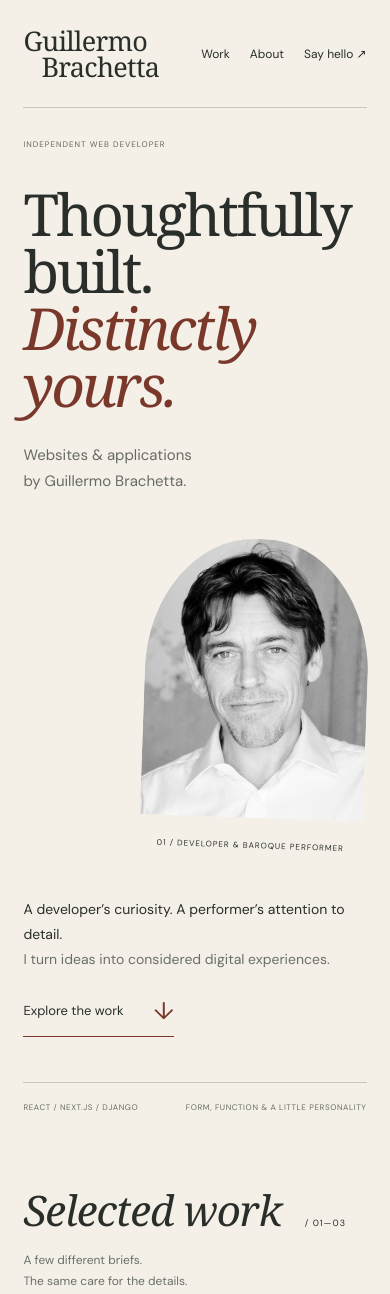
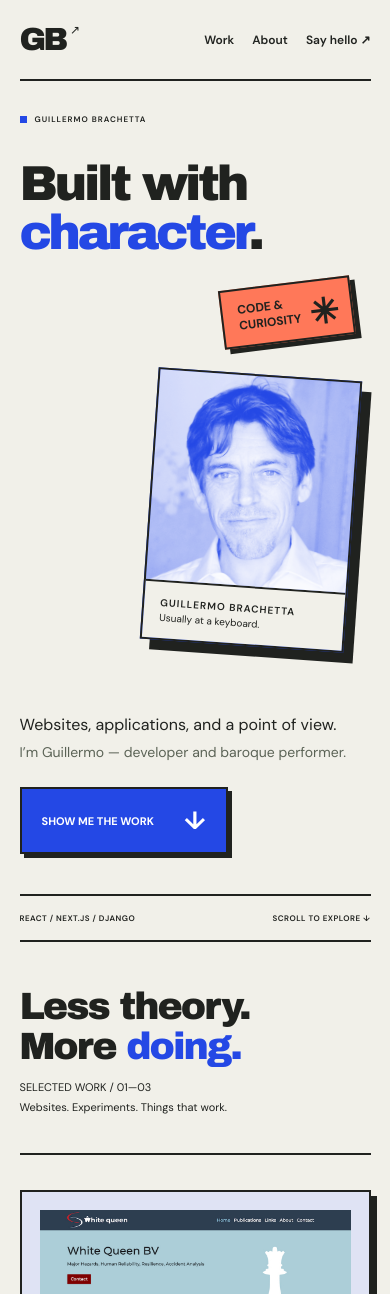
Before and after one commit to GBrachetta/my-portfolio, a Gatsby site: page / in a window 390 px wide. Shown: the top 1294 px of the page. Built offline with nearby package versions, Linux system fonts and the light colour scheme; Gatsby itself is replaced by a stand-in of ours; a web font is replaced by a local one.

Commit message:
Explore graphic portfolio with cobalt accents and bold typography

```diff
--- a/src/pages/index.jsx
+++ b/src/pages/index.jsx
@@ -4,7 +4,7 @@ import portrait from "../images/me.png";
 import whiteQueen from "../images/project4.jpg";
 import dice from "../images/project.jpg";
 import nina from "../images/project6.jpg";
-import "../style/editorial.scss";
+import "../style/graphic.scss";
 
 const selected = [
   { ...projectsData[0], image: whiteQueen, type: "01 / CLIENT WEBSITE", description: "A clear digital presence for a Dutch safety consultancy. Branding, development, and a way to start the conversation." },
@@ -17,31 +17,31 @@ export default function IndexPage() {
     <>
       <a className="skip-link" href="#work">Skip to work</a>
       <header className="site-header">
-        <a className="wordmark" href="#top" aria-label="Guillermo Brachetta home">Guillermo<br /><span>Brachetta</span></a>
-        <span className="header-note">DEVELOPMENT · MUSIC · CURIOSITY</span>
+        <a className="wordmark" href="#top" aria-label="Guillermo Brachetta home">GB<span>↗</span></a>
+        <span className="header-note">WEB DEVELOPER. BAROQUE PERFORMER.</span>
         <nav aria-label="Main navigation"><a href="#work">Work</a><a href="#about">About</a><a href="mailto:brachetta@me.com">Say hello <span aria-hidden="true">↗</span></a></nav>
       </header>
       <main id="top">
         <section className="intro" aria-labelledby="intro-title">
-          <div className="intro-kicker">INDEPENDENT WEB DEVELOPER <span className="edition">A SELECTED PORTFOLIO</span></div>
-          <div className="editorial-hero"><div><h1 id="intro-title">Thoughtfully built.<br /><em>Distinctly yours.</em></h1><p className="hero-caption">Websites &amp; applications<br />by Guillermo Brachetta.</p></div><figure className="hero-portrait"><img src={portrait} alt="Guillermo Brachetta" /><figcaption>01 / DEVELOPER &amp; BAROQUE PERFORMER</figcaption></figure></div>
-          <div className="intro-bottom"><p>A developer’s curiosity. A performer’s attention to detail.<br /><span>I turn ideas into considered digital experiences.</span></p><a className="round-link" href="#work"><span>Explore the work</span><span aria-hidden="true">↓</span></a></div>
-          <div className="hero-rule"><span>REACT / NEXT.JS / DJANGO</span><span>FORM, FUNCTION & A LITTLE PERSONALITY</span></div>
+          <div className="intro-kicker"><span className="status-dot" /> GUILLERMO BRACHETTA <span className="edition">WEB DEVELOPMENT / SELECTED WORK</span></div>
+          <div className="graphic-hero"><div className="graphic-title"><h1 id="intro-title">Built with<br /><span className="character-word">character<span className="period">.</span></span></h1><span className="hero-stamp">CODE &amp;<br />CURIOSITY <span aria-hidden="true">✳</span></span></div><figure className="graphic-portrait"><img src={portrait} alt="Guillermo Brachetta" /><figcaption>GUILLERMO BRACHETTA<br /><span>Usually at a keyboard.</span></figcaption></figure></div>
+          <div className="intro-bottom"><p>Websites, applications, and a point of view.<br /><span>I’m Guillermo — developer and baroque performer.</span></p><a className="round-link" href="#work"><span>SHOW ME THE WORK</span><span aria-hidden="true">↓</span></a></div>
+          <div className="hero-rule"><span>REACT / NEXT.JS / DJANGO</span><span>SCROLL TO EXPLORE ↓</span></div>
         </section>
         <section className="work-section" id="work" aria-labelledby="work-title">
-          <div className="section-heading"><h2 id="work-title"><em>Selected work</em><span> / 01—03</span></h2><p>A few different briefs.<br />The same care for the details.</p></div>
+          <div className="section-heading"><h2 id="work-title">Less theory.<br /><span className="heading-solid">More <em>doing.</em></span></h2><p>SELECTED WORK / 01—03<br />Websites. Experiments. Things that work.</p></div>
           {selected.map((project) => <article className="work-card" key={project.title}>
             <a className="work-image" href={project.url} target="_blank" rel="noopener noreferrer" aria-label={`Visit ${project.title}`}><img src={project.image} alt={`${project.title} website preview`} loading="lazy" /><span className="image-arrow" aria-hidden="true">↗</span></a>
             <div className="work-details"><span className="eyebrow">{project.type}</span><h3>{project.title}</h3><p>{project.description}</p><div className="project-links"><a href={project.url} target="_blank" rel="noopener noreferrer">Visit website ↗</a>{project.repo && <a href={project.repo} target="_blank" rel="noopener noreferrer">Source code ↗</a>}</div></div>
           </article>)}
           <a className="github-link" href="https://github.com/GBrachetta" target="_blank" rel="noopener noreferrer">Explore more on GitHub ↗</a>
         </section>
-        <section className="about-section" id="about" aria-labelledby="about-title"><div className="about-photo"><img src={portrait} alt="Guillermo Brachetta" loading="lazy" /><span>GUILLERMO BRACHETTA / A DIFFERENT PERSPECTIVE</span></div><div className="about-copy"><span className="eyebrow">BEYOND THE SCREEN</span><h2 id="about-title">A practice in<br /><em>paying attention.</em></h2><p>I’m Guillermo, a web developer and baroque performer. I work with React, Next.js, and Django to turn ideas into websites and applications.</p><p>Music and development both give me room to explore, solve problems, and care about the details. I enjoy the work that happens between an idea and something that feels right.</p><a className="text-link" href={aboutData.resume} target="_blank" rel="noopener noreferrer">Take a look at my CV ↗</a></div></section>
-        <section className="contact-section" aria-labelledby="contact-title"><span className="eyebrow">LET’S BEGIN A CONVERSATION</span><h2 id="contact-title">Your next idea,<br /><em>beautifully realised.</em></h2><a className="contact-email" href="mailto:brachetta@me.com">brachetta@me.com <span aria-hidden="true">↗</span></a></section>
+        <section className="about-section" id="about" aria-labelledby="about-title"><div className="about-photo"><img src={portrait} alt="Guillermo Brachetta" loading="lazy" /><span>THE PERSON BEHIND THE KEYBOARD(S).</span></div><div className="about-copy"><span className="eyebrow">A NOTE ABOUT ME</span><h2 id="about-title">Different disciplines.<br /><em>Same curiosity.</em></h2><p>I’m Guillermo, a web developer and baroque performer. I work with React, Next.js, and Django to turn ideas into websites and applications.</p><p>Music and development both give me room to explore, solve problems, and care about the details. I enjoy the work that happens between an idea and something that feels right.</p><a className="text-link" href={aboutData.resume} target="_blank" rel="noopener noreferrer">Take a look at my CV ↗</a></div></section>
+        <section className="contact-section" aria-labelledby="contact-title"><span className="eyebrow">GOT SOMETHING IN MIND?</span><h2 id="contact-title">Have an idea?<br /><em>Let’s build it.</em></h2><a className="contact-email" href="mailto:brachetta@me.com">brachetta@me.com <span aria-hidden="true">↗</span></a></section>
       </main>
       <footer className="site-footer"><a className="footer-signature" href="#top" aria-label="Guillermo Brachetta — back to top">Guillermo<br /><em>Brachetta.</em><span aria-hidden="true">↗</span></a><div className="footer-bottom"><span>© {new Date().getFullYear()} Guillermo Brachetta</span><div><a href="https://www.linkedin.com/in/guillermo-brachetta/" target="_blank" rel="noopener noreferrer">LinkedIn ↗</a><a href="https://github.com/GBrachetta" target="_blank" rel="noopener noreferrer">GitHub ↗</a><a href="#top">Back to top ↑</a></div></div></footer>
     </>
   );
 }
 
-export const Head = () => <><html lang="en" /><title>Guillermo Brachetta — Developer &amp; Baroque Performer</title><meta name="description" content="Websites, applications, and a different perspective. Selected development work by Guillermo Brachetta, web developer and baroque performer." /><meta name="theme-color" content="#f4f0e8" /></>;
+export const Head = () => <><html lang="en" /><title>Guillermo Brachetta — Developer &amp; Baroque Performer</title><meta name="description" content="Websites, applications, and a different perspective. Selected development work by Guillermo Brachetta, web developer and baroque performer." /><meta name="theme-color" content="#f1f0e9" /></>;
--- /dev/null
+++ b/src/style/graphic.scss
@@ -0,0 +1,32 @@
+@import url('https://fonts.googleapis.com/css2?family=Archivo+Black&family=DM+Sans:wght@400;500;600;700&display=swap');
+$paper: #f1f0e9;
+$ink: #20221f;
+$blue: #2448e5;
+$line: #c2c5bb;
+* { box-sizing: border-box; }
+html { scroll-behavior: smooth; scroll-padding-top: 25px; }
+body { margin: 0; background: $paper; color: $ink; font-family: 'DM Sans', sans-serif; -webkit-font-smoothing: antialiased; }
+a { color: inherit; text-decoration: none; }
+a:focus-visible { outline: 3px solid $blue; outline-offset: 6px; }
+::selection { background: $blue; color: white; }
+.skip-link { position: fixed; top: -100px; left: 20px; z-index: 10; background: $ink; color: white; padding: 15px; &:focus { top: 10px; } }
+.site-header { display: flex; align-items: center; margin: 0 5%; padding: 22px 0; border-bottom: 2px solid $ink; gap: 35px; }
+.wordmark { font-family: 'Archivo Black', sans-serif; font-size: 32px; letter-spacing: -3px; span { font-family: 'DM Sans', sans-serif; font-size: 12px; vertical-align: top; letter-spacing: 0; margin-left: 5px; } }
+.header-note, .intro-kicker, .hero-rule, .eyebrow, figcaption, .about-photo span { font-family: 'DM Sans', sans-serif; font-size: 10px; font-weight: 600; letter-spacing: 1px; line-height: 1.5; }
+.site-header nav { margin-left: auto; display: flex; gap: 27px; font-size: 13px; font-weight: 600; a:hover { color: $blue; } }
+.intro { padding: 32px 5% 0; }.intro-kicker { display: flex; gap: 8px; align-items: center; }.status-dot { width: 7px; height: 7px; background: $blue; }.edition { margin-left: auto; color: #6d7369; }
+.graphic-hero { display: grid; grid-template-columns: 1.8fr 1fr; gap: 3%; align-items: center; padding: 48px 0 35px; }.graphic-title { position: relative; padding-bottom: 95px; }
+h1 { font-family: 'Archivo Black', sans-serif; font-size: clamp(60px, 7.9vw, 125px); line-height: .99; letter-spacing: -.065em; margin: 0; font-weight: 400; }.character-word { color: $blue; }.period { color: $ink; }
+.hero-stamp { position: absolute; right: 10%; bottom: 0; background: #ff7859; border: 2px solid $ink; box-shadow: 5px 5px 0 $ink; padding: 12px 50px 12px 15px; transform: rotate(-7deg); font-size: 12px; font-weight: 700; line-height: 1.3; > span { position: absolute; right: 12px; top: 9px; font-size: 35px; } }
+.graphic-portrait { margin: 10px 8% 0 0; transform: rotate(4deg); border: 2px solid $ink; background: $blue; box-shadow: 10px 10px 0 $ink; img { display: block; width: 100%; aspect-ratio: .95; object-fit: cover; object-position: center 30%; filter: grayscale(1); mix-blend-mode: screen; } figcaption { padding: 13px 16px; background: $paper; border-top: 2px solid $ink; span { letter-spacing: 0; font-weight: 400; } } }
+.intro-bottom { display: flex; align-items: center; justify-content: space-between; gap: 24px; padding: 25px 0 40px; p { font-size: 16px; line-height: 1.7; margin: 0; span { font-size: 14px; color: #5b6356; } } }
+.round-link { display: flex; align-items: center; gap: 30px; background: $blue; color: white; border: 2px solid $ink; box-shadow: 4px 4px 0 $ink; padding: 15px 20px; font-size: 11px; font-weight: 700; > span:last-child { font-size: 25px; } &:hover { background: $ink; } }
+.hero-rule { display: flex; justify-content: space-between; border-top: 2px solid $ink; border-bottom: 2px solid $ink; padding: 16px 0; }
+.work-section { padding: 65px 5% 75px; }.section-heading { display: flex; align-items: flex-end; justify-content: space-between; gap: 25px; margin-bottom: 35px; h2 { font-family: 'Archivo Black', sans-serif; font-size: clamp(38px, 4.5vw, 70px); font-weight: 400; line-height: 1.05; letter-spacing: -3px; margin: 0; em { color: $blue; font-style: normal; } } p { font-size: 11px; line-height: 1.8; } }
+.work-card { display: grid; grid-template-columns: 1.5fr 1fr; align-items: center; gap: 7%; padding: 35px 0 55px; border-top: 2px solid $ink; }.work-image { display: block; position: relative; padding: 25px; background: #dfe3f4; border: 2px solid $ink; box-shadow: 6px 6px 0 $ink; img { display: block; width: 100%; aspect-ratio: 1.65; object-fit: cover; object-position: top; transition: transform .2s; } &:hover img { transform: translateY(-4px); } }.work-card:nth-of-type(2) .work-image { background: #f3b5a3; }.work-card:nth-of-type(3) .work-image { background: #d5dbb8; }.image-arrow { position: absolute; right: 0; bottom: 0; padding: 4px 12px; color: white; background: $blue; border-top: 2px solid $ink; border-left: 2px solid $ink; font-size: 24px; }
+.eyebrow { color: $blue; }.work-details h3 { font-family: 'Archivo Black', sans-serif; font-size: clamp(30px, 3vw, 48px); font-weight: 400; letter-spacing: -1.8px; line-height: 1.05; margin: 17px 0; }.work-details p { font-size: 15px; line-height: 1.75; color: #5b6356; max-width: 400px; }.project-links { display: flex; flex-wrap: wrap; gap: 22px; margin-top: 25px; font-size: 12px; font-weight: 600; a { padding-bottom: 5px; border-bottom: 2px solid; } }.github-link { display: inline-block; border-bottom: 2px solid $ink; padding-bottom: 6px; margin-top: 20px; font-size: 13px; }
+.about-section { padding: 80px 5%; display: grid; grid-template-columns: 1fr 1.4fr; gap: 10%; align-items: center; background: $ink; color: $paper; }.about-photo img { width: 100%; max-height: 420px; object-fit: cover; filter: grayscale(1); }.about-photo span { display: block; color: #bcc4b5; font-size: 8px; margin-top: 15px; }.about-copy .eyebrow { color: #a5b4ff; }.about-copy h2 { font-family: 'Archivo Black', sans-serif; font-size: clamp(32px, 3.5vw, 55px); font-weight: 400; line-height: 1.1; letter-spacing: -2px; margin: 24px 0; em { color: #a5b4ff; font-style: normal; } }.about-copy p { font-size: 15px; line-height: 1.8; color: #bcc4b5; }.text-link { display: inline-block; font-size: 13px; border-bottom: 2px solid #a5b4ff; padding-bottom: 8px; margin-top: 18px; }
+.contact-section { padding: 75px 5%; h2 { font-family: 'Archivo Black', sans-serif; font-size: clamp(48px, 7vw, 104px); font-weight: 400; letter-spacing: -.06em; line-height: 1.05; margin: 28px 0 40px; em { font-style: normal; color: $blue; } } }.contact-email { display: flex; justify-content: space-between; align-items: center; border-top: 2px solid $ink; padding-top: 20px; font-size: clamp(20px, 3vw, 40px); span { color: $blue; font-size: 45px; } }
+.site-footer { margin: 0 5%; }.footer-signature { display: none; }.footer-bottom { border-top: 2px solid $ink; display: flex; justify-content: space-between; gap: 24px; padding: 25px 0; font-size: 11px; > div { display: flex; gap: 25px; } }
+@media (max-width: 700px) { .header-note { display: none; }.site-header { gap: 20px; }.site-header nav { gap: 18px; font-size: 12px; }.intro-kicker { font-size: 8px; }.edition { display: none; }.graphic-hero { grid-template-columns: 1fr; gap: 32px; padding-top: 35px; }.graphic-title { padding-bottom: 85px; }h1 { font-size: clamp(49px, 11.8vw, 80px); }.hero-stamp { right: 5%; }.graphic-portrait { width: 58%; max-width: 270px; margin: 0 5% 5px auto; }.intro-bottom { flex-direction: column; align-items: flex-start; gap: 22px; }.hero-rule { font-size: 8px; gap: 20px; letter-spacing: .5px; }.work-section { padding-top: 45px; }.section-heading { display: block; h2 { letter-spacing: -2px; } }.work-card { grid-template-columns: 1fr; gap: 30px; }.work-image { padding: 18px; }.work-details p { max-width: none; }.about-section { grid-template-columns: 1fr; gap: 35px; padding: 50px 5%; }.about-photo { max-width: 300px; }.contact-section { padding: 50px 5%; }.footer-bottom { flex-direction: column; gap: 20px; } }
+@media (prefers-reduced-motion: reduce) { html { scroll-behavior: auto; } *, *::before, *::after { transition: none !important; animation: none !important; } }
```
